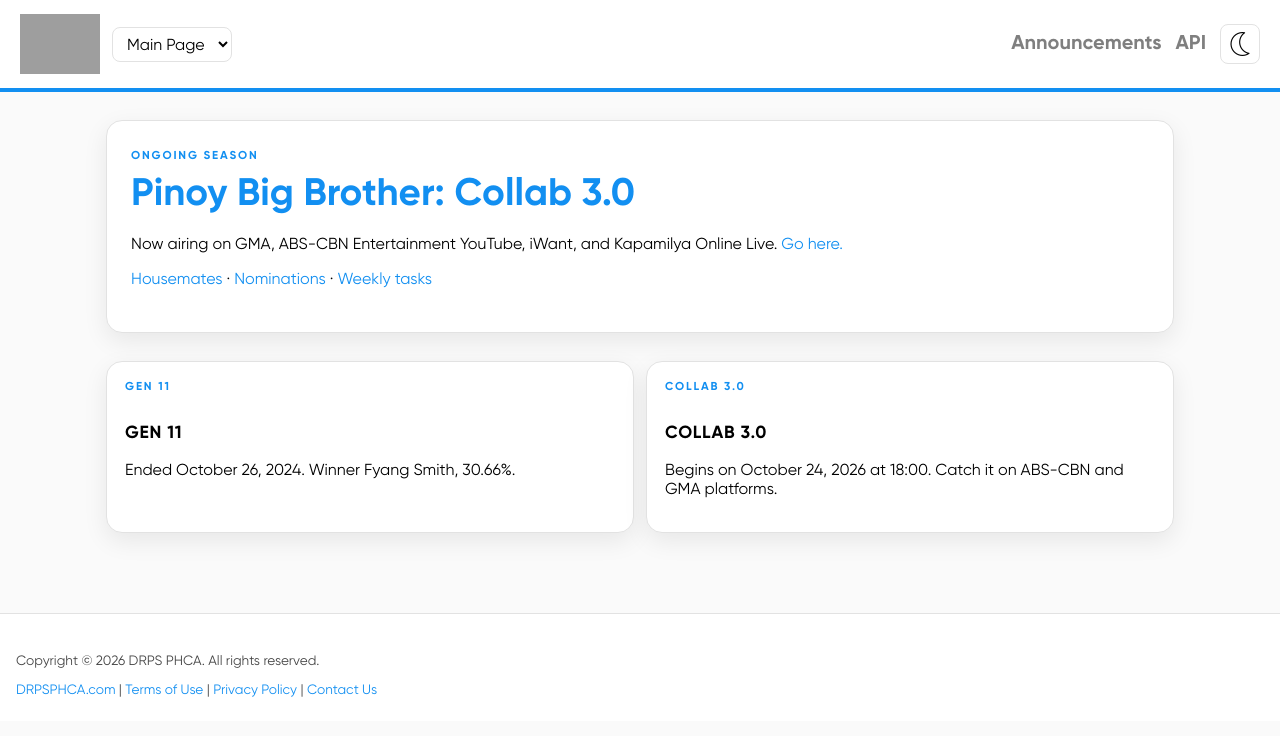
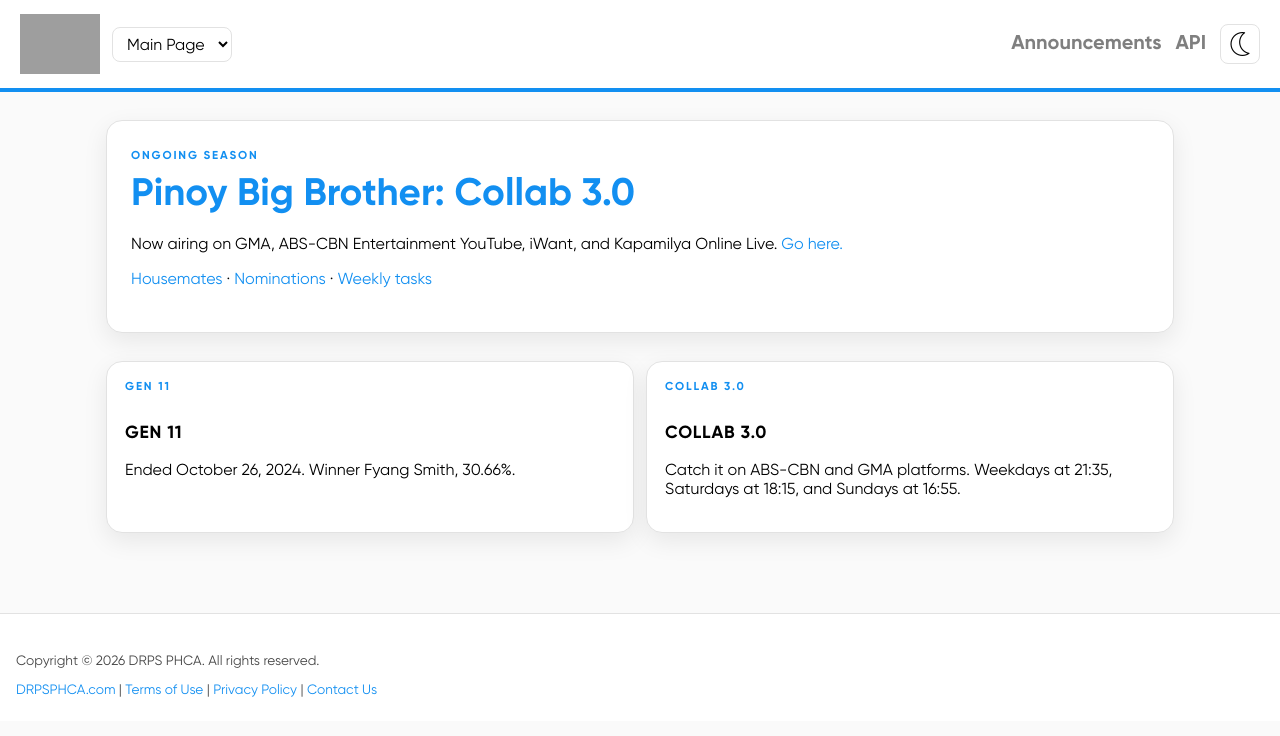
Before and after one commit to drpsphca/PHCASite-PBBUpdates, a Jekyll site: the page built from index.md, in a window 1280 px wide. Shown: the top 736 px of the page. Built offline with Jekyll 4.4.1, drawn with Linux system fonts in a browser that asks for light colours; grey boxes are pictures that could not be loaded.

Commit message:
20261024-04

```diff
--- a/_data/season_list.yml
+++ b/_data/season_list.yml
@@ -7,7 +7,7 @@
   label: Collab 3.0
   href: /collab3/
   available: true
-  summary: "Begins on October 24, 2026 at 18:00. Catch it on ABS-CBN and GMA platforms."
+  summary: "Catch it on ABS-CBN and GMA platforms. Weekdays at 21:35, Saturdays at 18:15, and Sundays at 16:55."
 - id: test
   label: PBB Test Season
   href: /test/
```
